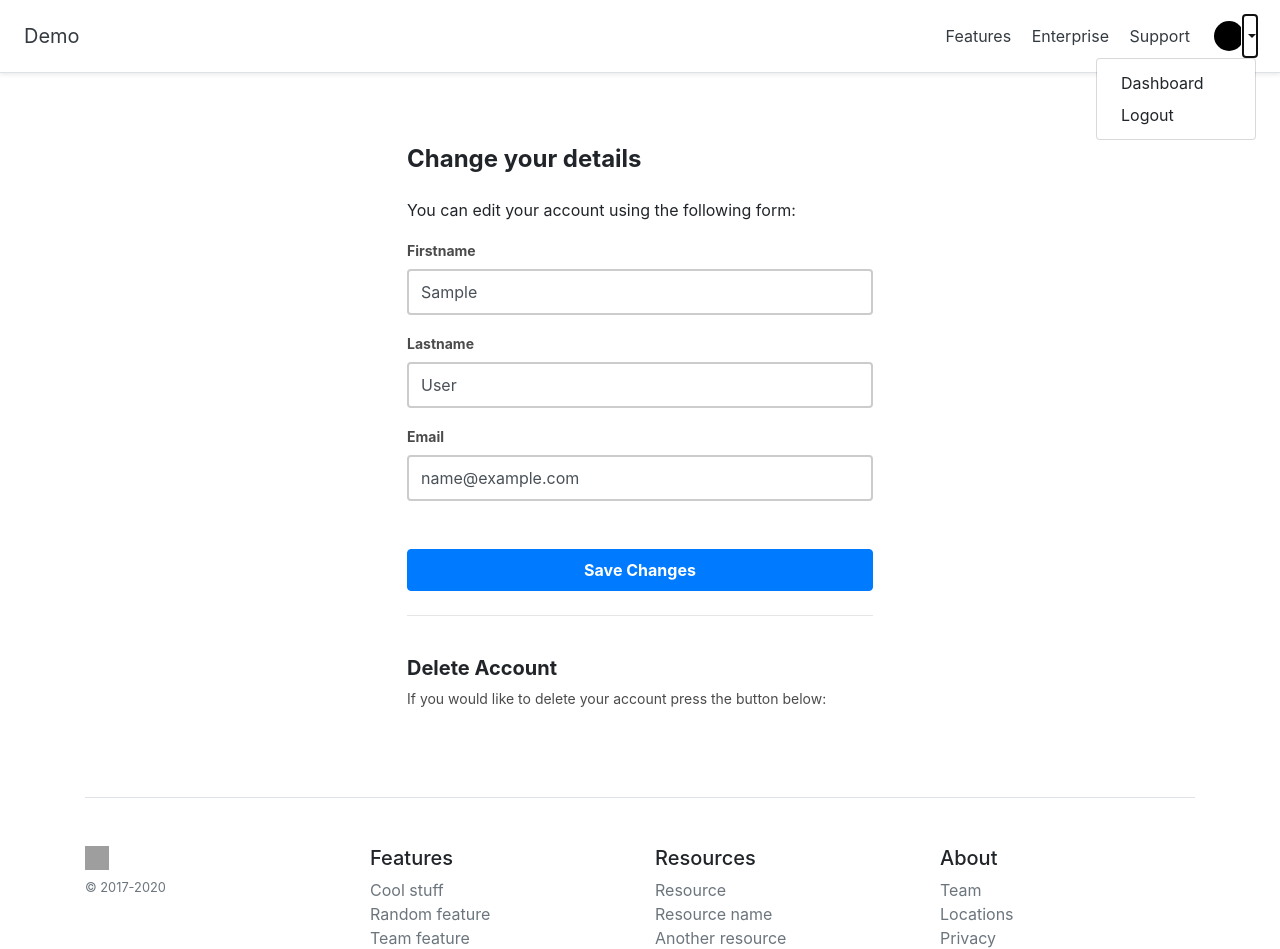
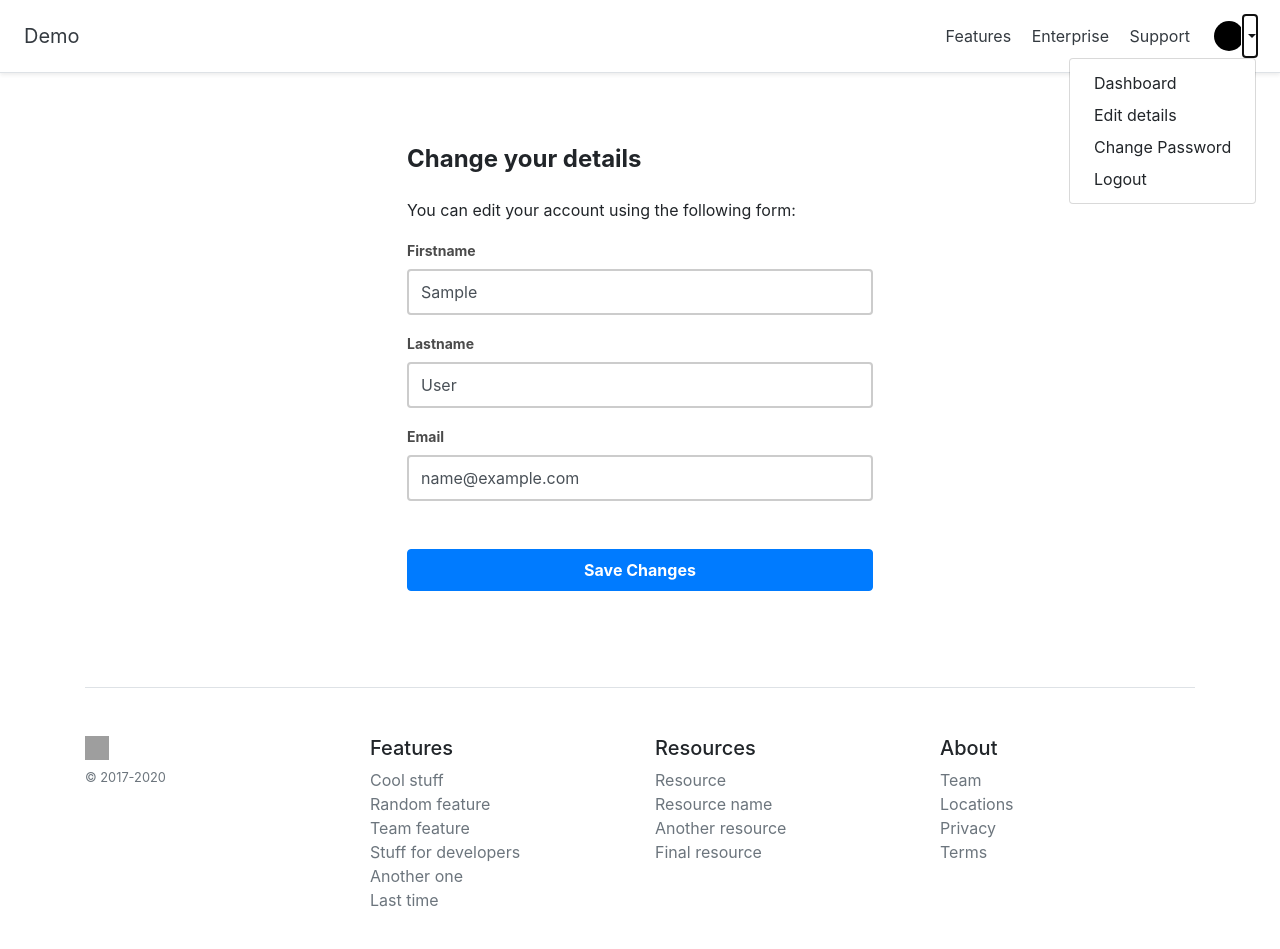
Before and after one commit to caprioara/blogseries, a Django app: page /account/profile/edit/ in a window 1280 px wide, after a click that opens the changed part. Shown: the top 949 px of the page. After the commit the page ends 907 px from the top, so only its background shows below. Run offline with Django 3.2, Linux system fonts and the light colour scheme; the visitor is signed in with stand-in values (Sample User, id 1); some libraries are stand-ins or nearby versions; grey boxes are pictures that could not be loaded.

Commit message:
change password & reset password

```diff
--- a/src/accounts/forms.py
+++ b/src/accounts/forms.py
@@ -1,10 +1,22 @@
 from django import forms
 from django.contrib.auth.models import User
-from django.contrib.auth.forms import AuthenticationForm, PasswordResetForm, SetPasswordForm
+from django.contrib.auth.forms import AuthenticationForm, PasswordResetForm, SetPasswordForm, PasswordChangeForm
 # (rescrie unele parti din code ale lui django)
 from django.core.exceptions import ValidationError
 
 # forms - https://docs.djangoproject.com/en/1.8/_modules/django/contrib/auth/forms/
+
+class PwdChangeForm(PasswordChangeForm):
+    old_password = forms.CharField(
+        label='Old Password', widget=forms.PasswordInput(
+            attrs={'class': 'form-control mb-3', 'placeholder': 'Old Password', 'id': 'form-oldpass'}))
+    new_password1 = forms.CharField(
+        label='New password', widget=forms.PasswordInput(
+            attrs={'class': 'form-control mb-3', 'placeholder': 'New Password', 'id': 'form-newpass'}))
+    new_password2 = forms.CharField(
+        label='Repeat password', widget=forms.PasswordInput(
+            attrs={'class': 'form-control mb-3', 'placeholder': 'New Password', 'id': 'form-new-pass2'}))
+
 
 class PwdResetConfirmForm(SetPasswordForm):
     new_password1 = forms.CharField(label='New password', widget=forms.PasswordInput(
--- a/src/accounts/urls.py
+++ b/src/accounts/urls.py
@@ -1,13 +1,20 @@
 from django.urls import path
 from . import views
 from django.contrib.auth import views as auth_views
-from .forms import UserLoginForm, PwdResetForm, PwdResetConfirmForm
+from .forms import UserLoginForm, PwdResetForm, PwdResetConfirmForm, PwdChangeForm
 
 # urls - https://github.com/django/django/blob/master/django/contrib/auth/urls.py
 
 app_name = 'accounts'
 
 urlpatterns = [
+    path(
+        'password_change/',
+        auth_views.PasswordChangeView.as_view(
+            template_name="registration/password_change_form.html",
+            form_class=PwdChangeForm),
+        name='pwdforgot'),
+
     path(
         'login/',
         auth_views.LoginView.as_view(
--- a/src/templates/accounts/update.html
+++ b/src/templates/accounts/update.html
@@ -48,9 +48,6 @@
                     {{ user_form.email }}
                     <button class="btn btn-primary btn-block py-2 mb-4 mt-5 font-weight-bold" type="submit"
                         value="Save changes">Save Changes</button>
-                    <hr class="mb-3">
-                    <p class=" h5 mb-2 pt-4 font-weight-bold">Delete Account</p>
-                    <p class="small">If you would like to delete your account press the button below:</p>
 
                 </form>
 
--- a/src/templates/base/nav-main.html
+++ b/src/templates/base/nav-main.html
@@ -25,6 +25,8 @@
             </a>
             <div class="dropdown-menu dropdown-menu-right" aria-labelledby="navbarDropdown">
                 <a class="dropdown-item" href='{% url "accounts:profile" %}'>Dashboard</a>
+                <a class="dropdown-item" href='{% url "accounts:edit" %}'>Edit details</a>
+                <a class="dropdown-item" href='{% url "accounts:pwdforgot" %}'>Change Password</a>
                 <a class="dropdown-item" href='{% url "logout" %}'>Logout</a>
             </div>
         </li>
```
Also changed, not shown: src/templates/registration/password_change_form.html (added, +61 -0 lines).
